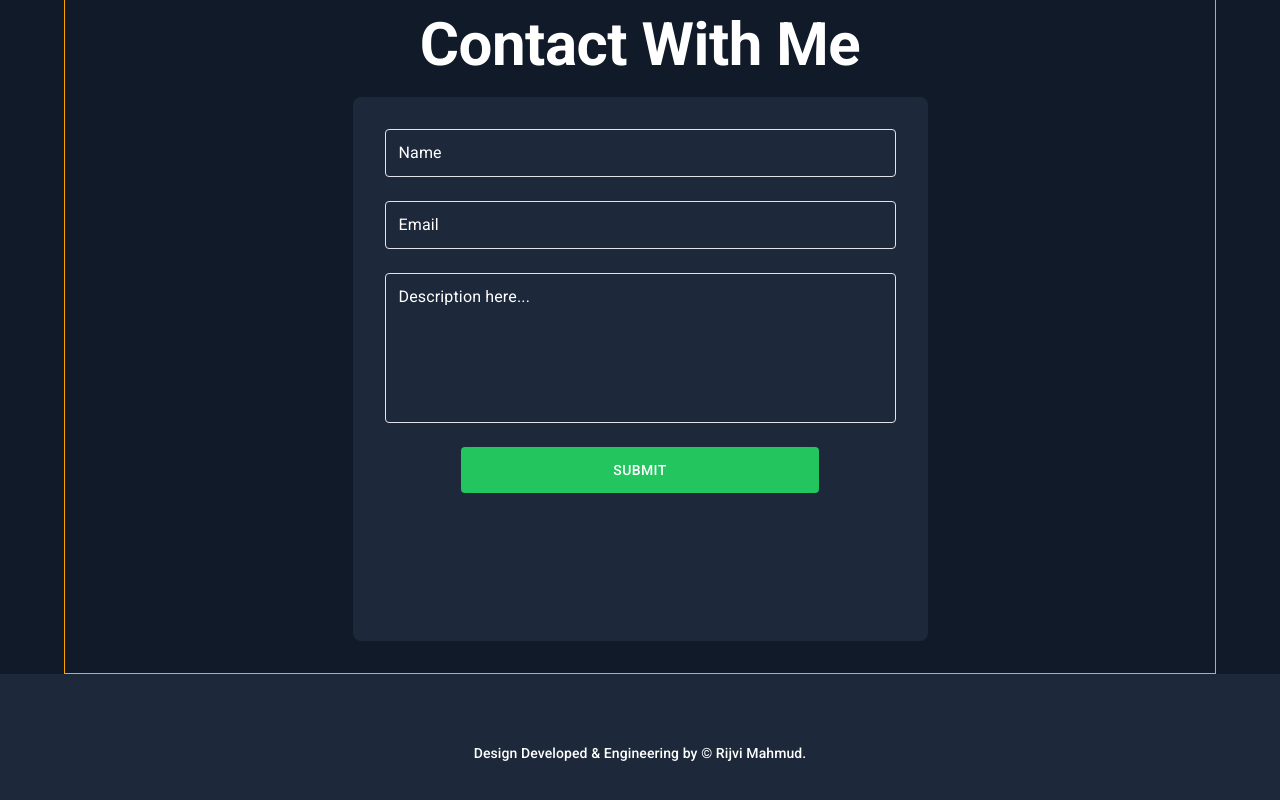
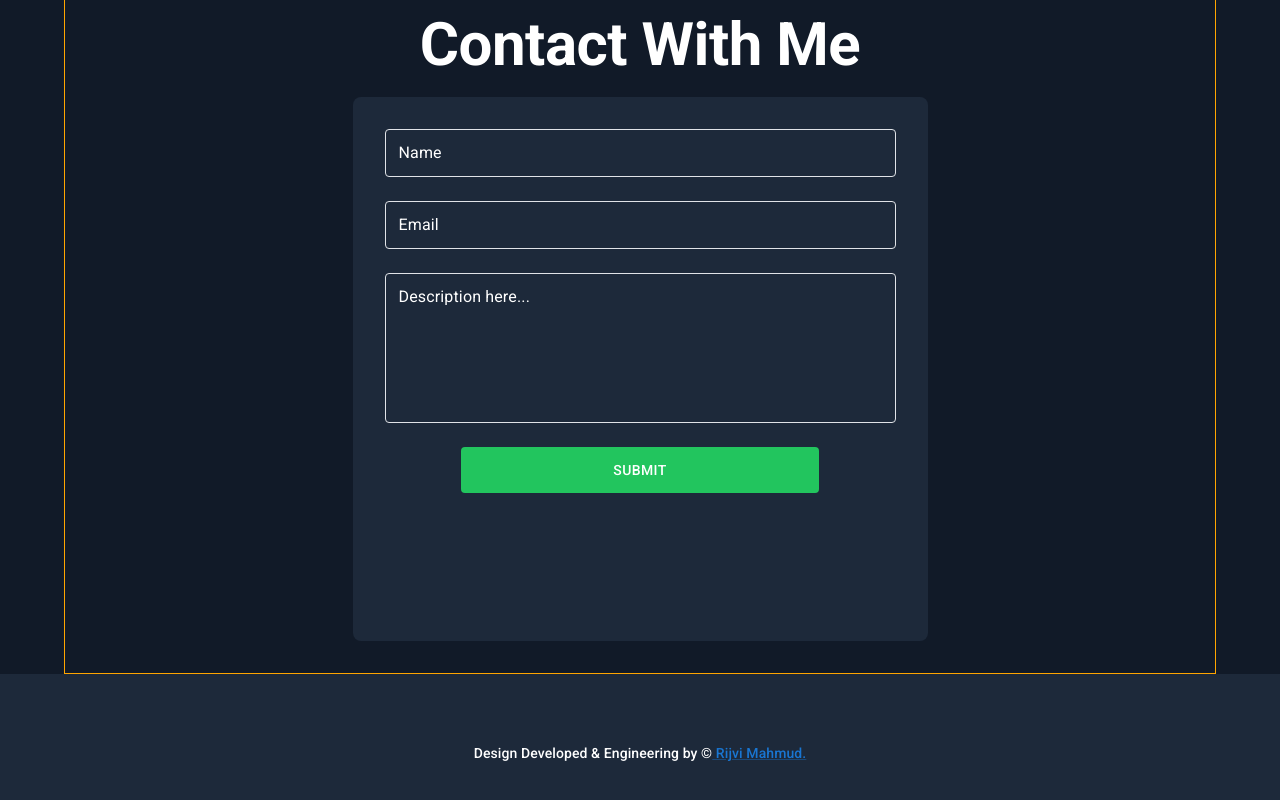
Before and after one commit to rijvimahmudd/portfolio-new, a React (Vite) app: page / in a window 1280 px wide. Shown: the part 2696-3496 px from the top of the page. Built offline with nearby package versions, Linux system fonts and the light colour scheme.

Commit message:
work on footer

```diff
--- a/src/components/footer/index.jsx
+++ b/src/components/footer/index.jsx
@@ -1,4 +1,4 @@
-import { Box, Typography } from '@mui/material';
+import { Box, Link, Typography } from '@mui/material';
 
 const Footer = () => {
 	return (
@@ -12,7 +12,7 @@ const Footer = () => {
 			}}
 		>
 			<Typography variant="subtitle2" textAlign={'center'}>
-				Design Developed & Engineering by &copy; Rijvi Mahmud.
+				Design Developed & Engineering by &copy;<Link> Rijvi Mahmud.</Link>
 			</Typography>
 		</Box>
 	);
```
